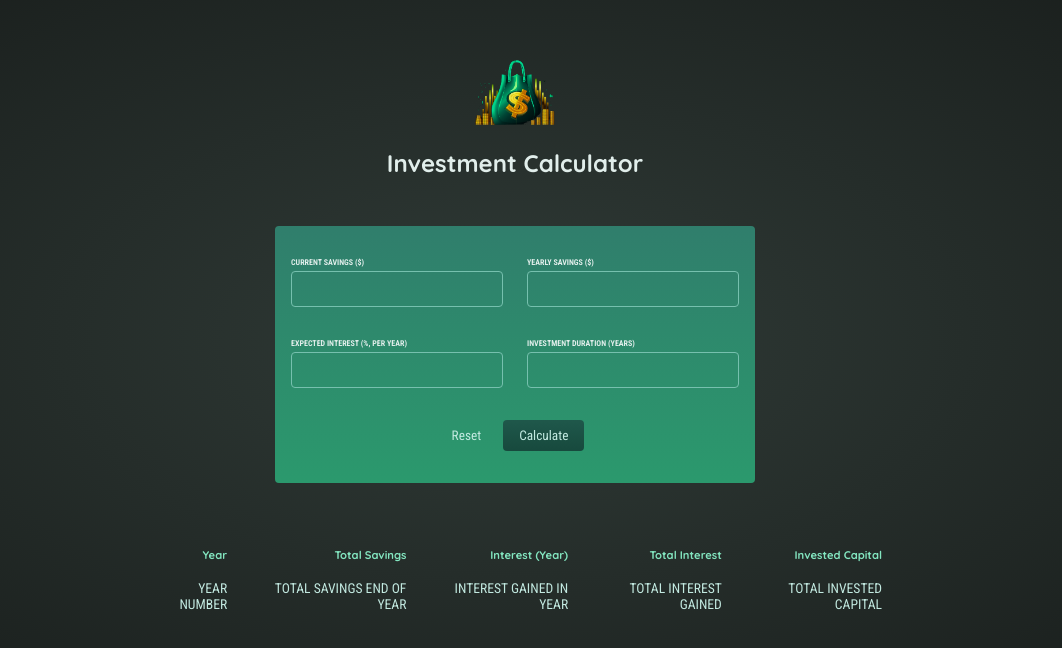
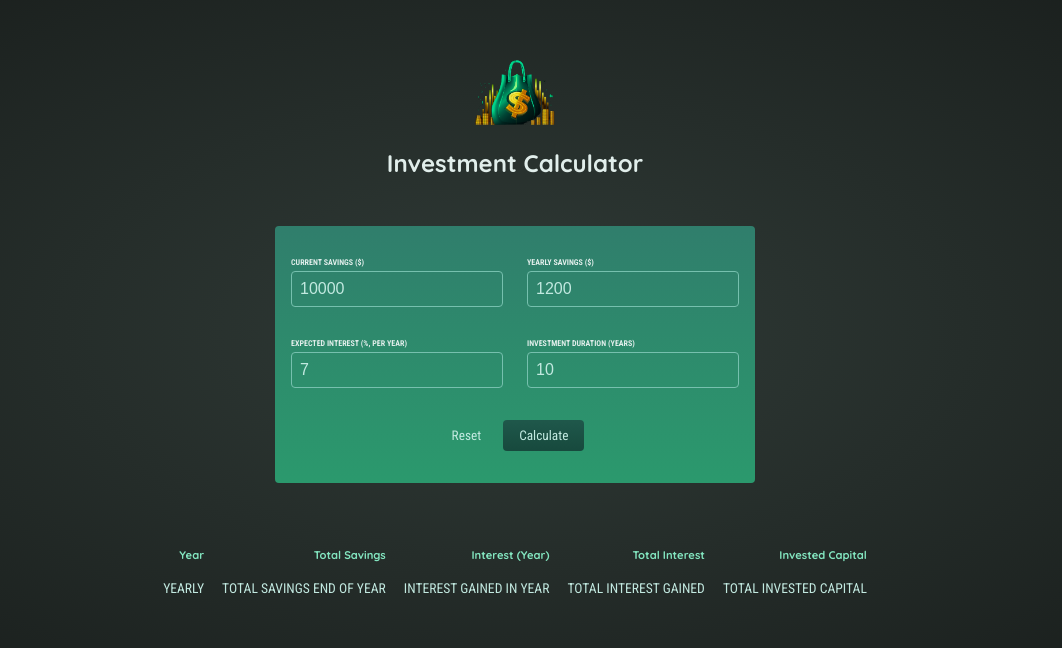
Before and after one commit to DBurgess93/investment-app, a React (Create React App) app: page / in a window 1280 px wide. Shown: the top 648 px of the page, without its empty margins (125-1187 px from the left). Built offline with nearby package versions, Linux system fonts and the light colour scheme.

Commit message:
gathering user input

```diff
--- a/src/App.js
+++ b/src/App.js
@@ -10,15 +10,30 @@ const Header = (props) => {
   )
 }
 
+const initialUserInput = {
+  'current-savings': 10000,
+  'yearly-contribution': 1200,
+  'expected-return': 7,
+  'duration': 10
+}
+
 const Form = () => {
+  const [userInput, setUserInput] = useState(initialUserInput)
   const submitHandler = () => {
     console.log('SUBMIT')
   }
   const resetHandler = () => {
     console.log('RESET')
+    setUserInput(initialUserInput)
   }
   const changeHandler = (input, value) => {
     console.log(input, value)
+    setUserInput((prevInput) => {
+      return {
+        ...prevInput,
+        [input]: value,
+      }
+    })
   }
   return (
     <form className="form" onSubmit={submitHandler}>
@@ -28,6 +43,7 @@ const Form = () => {
           <input
             onChange={(event) =>
               changeHandler('current-savings', event.target.value)}
+              value={userInput['current-savings']}
             type="number"
             id="current-savings"
           />
@@ -36,6 +52,7 @@ const Form = () => {
           <label htmlFor="yearly-contribution">Yearly Savings ($)</label>
           <input onChange={(event) =>
             changeHandler('yearly-contribution', event.target.value)}
+            value={userInput['yearly-contribution']}
             type="number"
             id="yearly-contribution" />
         </p>
@@ -47,6 +64,7 @@ const Form = () => {
           </label>
           <input onChange={(event) =>
             changeHandler('expected-return', event.target.value)}
+            value={userInput['expected-return']}
             type="number"
             id="expected-return" />
         </p>
@@ -54,6 +72,7 @@ const Form = () => {
           <label htmlFor="duration">Investment Duration (years)</label>
           <input onChange={(event) =>
             changeHandler('duration', event.target.value)}
+            value={userInput['duration']}
             type="number"
             id="duration" />
         </p>
@@ -84,7 +103,7 @@ const Result = (props) => {
       </thead>
       <tbody>
         <tr>
-          <td>YEAR NUMBER</td>
+          <td>YEARLY</td>
           <td>TOTAL SAVINGS END OF YEAR</td>
           <td>INTEREST GAINED IN YEAR</td>
           <td>TOTAL INTEREST GAINED</td>
@@ -96,14 +115,8 @@ const Result = (props) => {
 }
 
 function App() {
-  const [currentSavings, setCurrentSavings] = useState('')
-  const [yearlyContribution, setyearlyContribution] = useState('')
-  const [expectedReturn, setExpectedReturn] = useState('')
-  const [duration, setDuration] = useState('')
 
   const amountChangeHandler = (event) => {
-    setCurrentSavings(event.target.value)
-    console.log(currentSavings)
   }
 
   const calculateHandler = (userInput) => {
@@ -112,10 +125,10 @@ function App() {
 
     const yearlyData = []; // per-year results
 
-    setCurrentSavings(+userInput['current-savings']); // feel free to change the shape of this input object!
-    setyearlyContribution(+userInput['yearly-contribution']); // as mentioned: feel free to change the shape...
-    setExpectedReturn(+userInput['expected-return'] / 100);
-    setDuration(+userInput['duration']);
+    let currentSavings = +userInput['current-savings']; // feel free to change the shape of this input object!
+    const yearlyContribution = +userInput['yearly-contribution']; // as mentioned: feel free to change the shape...
+    const expectedReturn = +userInput['expected-return'] / 100;
+    const duration = +userInput['duration'];
 
     // The below code calculates yearly results (total savings, interest etc)
     for (let i = 0; i < duration; i++) {
@@ -139,12 +152,7 @@ function App() {
       <Form amountChangeHandler={amountChangeHandler} calculateHandler={calculateHandler} />
       {/* Todo: Show below table conditionally (only once result data is available) */}
       {/* Show fallback text if no data is available */}
-      <Result
-        currentSavings={currentSavings}
-        yearlyContribution={yearlyContribution}
-        expectedReturn={expectedReturn}
-        duration={duration}
-      />
+      <Result/>
     </div>
   );
 }
```
